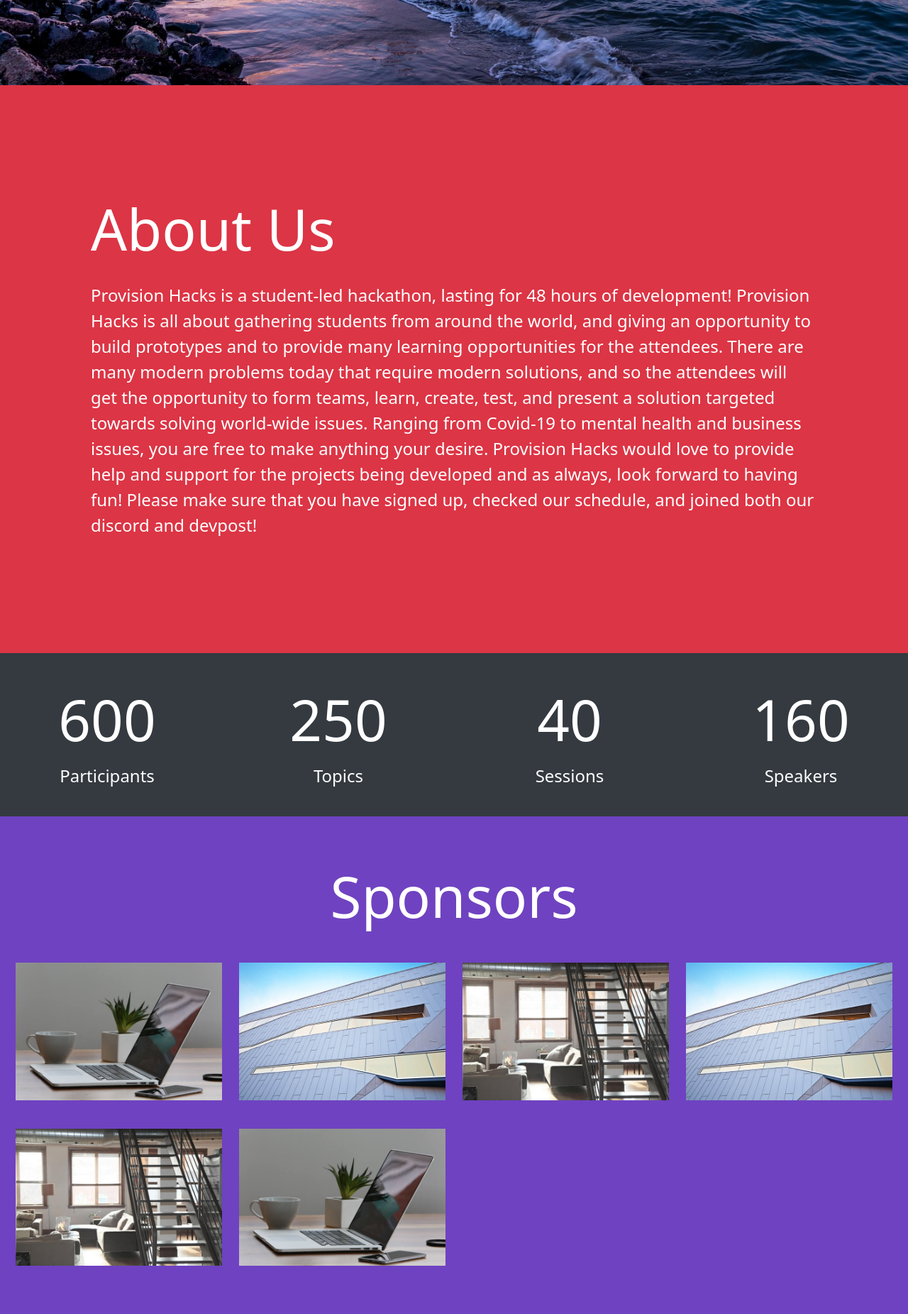
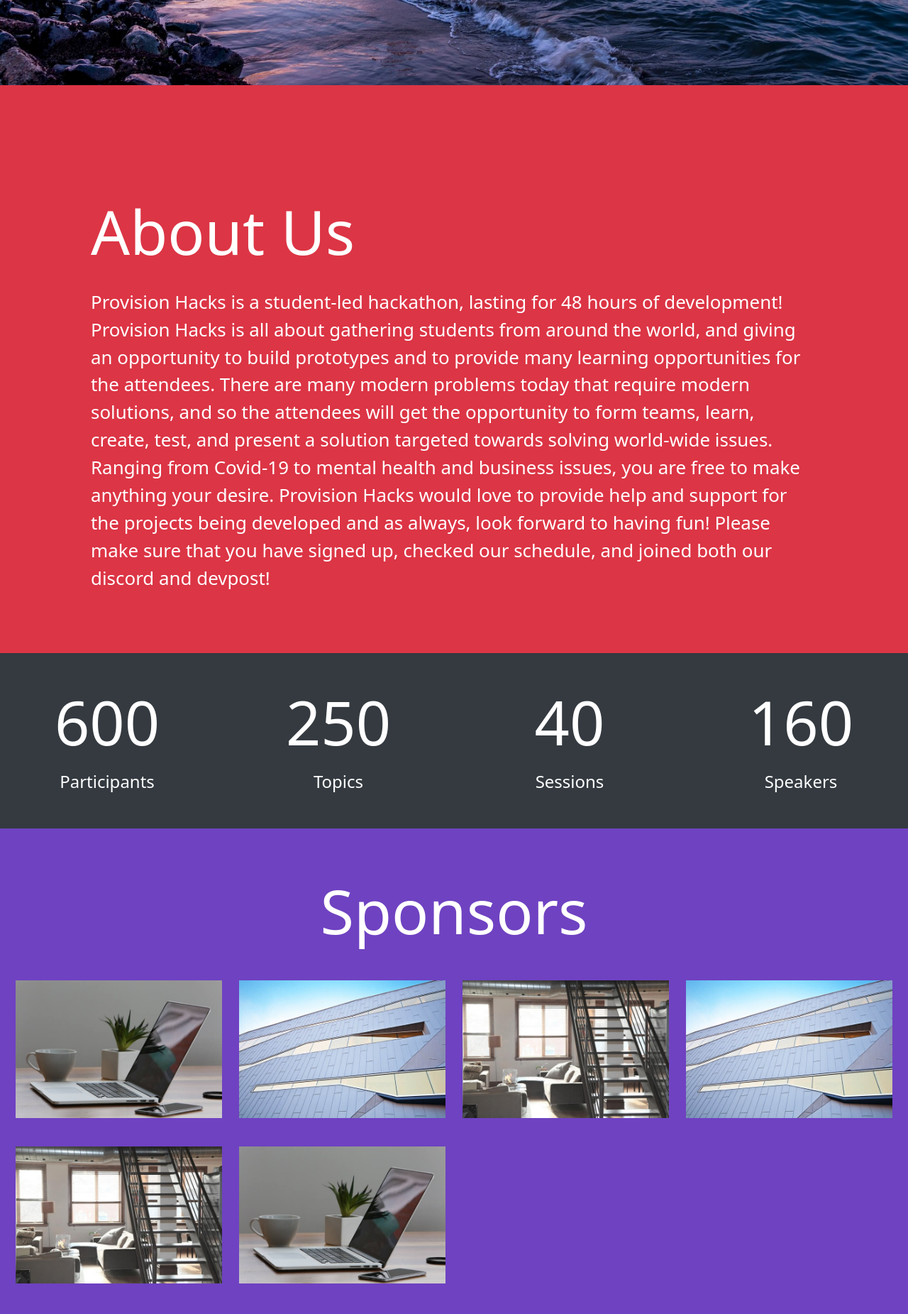
Before and after one commit to Azyles/ProvisionHacks, a plain HTML site: page index.html in a window 1280 px wide. Shown: the part 680-2531 px from the top of the page at 71% size. Drawn offline with nearby package versions, Linux system fonts and the light colour scheme; a script that the page names is missing.

Commit message:
Works on mobile

```diff
--- a/index.html
+++ b/index.html
@@ -1,5 +1,5 @@
 <!DOCTYPE html>
-<html style="height: 100%;width: 100%;">
+<html style="height: 100%;width: 100%;background: black;">
 
 <head>
     <meta charset="utf-8">
@@ -12,7 +12,7 @@
     <script src="https://cdn.jsdelivr.net/npm/bootstrap@5.0.0-beta1/dist/js/bootstrap.bundle.min.js" integrity="sha384-ygbV9kiqUc6oa4msXn9868pTtWMgiQaeYH7/t7LECLbyPA2x65Kgf80OJFdroafW" crossorigin="anonymous"></script>
 </head>
 
-<body style="height: 100%;width: 100%;"><nav class="navbar fixed-top navbar-expand-lg navbar-light center">
+<body style="height: 100%;width: 100%;overflow-wrap: break-word;"><nav class="navbar fixed-top navbar-expand-lg navbar-light center">
     <a class="navbar-brand" href="#">ProvisionHacks</a>
   <button class="navbar-toggler" type="button" data-toggle="collapse" data-target="#navbarText" aria-controls="navbarText" aria-expanded="false" aria-label="Toggle navigation">
   <span class="navbar-toggler-icon"></span>
@@ -38,33 +38,33 @@
 </nav>
     <div class="container text-center" id="Home" style="width: 100%;height: 100%;margin: 0px;padding: 0px;background: url(&quot;assets/img/umer-sayyam-SHP1t8EduMY-unsplash.jpg&quot;) center / cover no-repeat fixed, var(--dark);max-width: 100%;border: 0px none var(--green);">
         <div class="col text-center" style="width: 100%;padding: 0px;">
-            <h1 style="padding-top: 23%;font-size: 6rem;color: rgb(255,255,255);padding-bottom: 2%;">ProvisionHacks</h1><small style="font-size: 1.5rem;color: rgb(255,255,255);font-weight: 700;">April 16-18&nbsp;2021</small>
+            <h1 style="padding-top: 23%;font-size: calc(3em + 3vw);;;color: rgb(255,255,255);padding-bottom: 2%;padding-right: 15%;padding-left: 15%;">ProvisionHacks</h1><small style="font-size: 1.5rem;color: rgb(255,255,255);font-weight: 700;">April 16-18&nbsp;2021</small>
         </div><a class="typeform-share button" href="https://form.typeform.com/to/op4KN480?typeform-medium=embed-snippet" data-mode="popup" style="display:inline-block;text-decoration:none;background-color:#9272CA;color:white;cursor:pointer;font-family:Helvetica,Arial,sans-serif;font-size:20px;line-height:50px;text-align:center;margin:0;margin-top:10px;height:50px;padding:0px 33px;border-radius:10px;max-width:100%;white-space:nowrap;overflow:hidden;text-overflow:ellipsis;font-weight:bold;-webkit-font-smoothing:antialiased;-moz-osx-font-smoothing:grayscale;" data-size="100" target="_blank">Register</a> <script> (function() { var qs,js,q,s,d=document, gi=d.getElementById, ce=d.createElement, gt=d.getElementsByTagName, id="typef_orm_share", b="https://embed.typeform.com/"; if(!gi.call(d,id)){ js=ce.call(d,"script"); js.id=id; js.src=b+"embed.js"; q=gt.call(d,"script")[0]; q.parentNode.insertBefore(js,q) } })() </script>
     </div>
-    <div class="container" id="AboutUs" style="width: 100%;height: 100%;margin: 0px;padding: 0px;background: var(--danger);max-width: 100%;">
+    <div class="container" id="AboutUs" style="width: 100%;margin: 0px;padding: 0px;background: var(--danger);max-width: 100%;min-height: 100%;height: auto;">
         <div class="col" style="width: 100%;padding: 0px;padding-right: 10%;padding-left: 10%;">
-            <h1 style="padding-top: 15%;font-size: 5rem;color: rgb(255,255,255);padding-bottom: 2%;">About Us</h1><small style="font-size: 1.5rem;color: rgb(255,255,255);font-weight: 300;">Provision Hacks is a student-led hackathon, lasting for 48 hours of development! Provision Hacks is all about gathering students from around the world, and giving an opportunity to build prototypes and to provide many learning opportunities for the attendees. There are many modern problems today that require modern solutions, and so the attendees will get the opportunity to form teams, learn, create, test, and present a solution targeted towards solving world-wide issues. Ranging from Covid-19 to mental health and business issues, you are free to make anything your desire. Provision Hacks would love to provide help and support for the projects being developed and as always, look forward to having fun! Please make sure that you have signed up, checked our schedule, and joined both our discord and devpost!</small>
+            <h1 style="padding-top: 15%;font-size: calc(3em + 3vw);color: rgb(255,255,255);padding-bottom: 2%;">About Us</h1><small style="font-size: calc(0.9em + 0.9vw);color: rgb(255,255,255);font-weight: 300;">Provision Hacks is a student-led hackathon, lasting for 48 hours of development! Provision Hacks is all about gathering students from around the world, and giving an opportunity to build prototypes and to provide many learning opportunities for the attendees. There are many modern problems today that require modern solutions, and so the attendees will get the opportunity to form teams, learn, create, test, and present a solution targeted towards solving world-wide issues. Ranging from Covid-19 to mental health and business issues, you are free to make anything your desire. Provision Hacks would love to provide help and support for the projects being developed and as always, look forward to having fun! Please make sure that you have signed up, checked our schedule, and joined both our discord and devpost!</small>
         </div>
     </div>
-    <div class="container text-center" id="Stats" style="width: 100%;margin: 0px;padding: 0px;background: var(--dark);max-width: 100%;">
-        <div class="row text-center" style="padding-bottom: 3%;">
+    <div class="container text-center" id="Stats" style="width: 100%;margin: 0px;padding: 0px;background: var(--dark);max-width: 100%;height: auto;">
+        <div class="row text-center">
             <div class="col-md-3">
-                <h1 style="padding-top: 15%;font-size: 5rem;color: rgb(255,255,255);padding-bottom: 2%;">600</h1><small style="font-size: 1.5rem;color: rgb(255,255,255);font-weight: 300;">Participants</small>
+                <h1 style="padding-top: 15%;font-size: calc(3em + 3vw);color: rgb(255,255,255);padding-bottom: 2%;">600</h1><small style="font-size: 1.5rem;color: rgb(255,255,255);font-weight: 300;">Participants</small>
             </div>
             <div class="col-md-3">
-                <h1 style="padding-top: 15%;font-size: 5rem;color: rgb(255,255,255);padding-bottom: 2%;">250</h1><small style="font-size: 1.5rem;color: rgb(255,255,255);font-weight: 300;">Topics</small>
+                <h1 style="padding-top: 15%;font-size: calc(3em + 3vw);color: rgb(255,255,255);padding-bottom: 2%;">250</h1><small style="font-size: 1.5rem;color: rgb(255,255,255);font-weight: 300;">Topics</small>
             </div>
             <div class="col-md-3">
-                <h1 style="padding-top: 15%;font-size: 5rem;color: rgb(255,255,255);padding-bottom: 2%;">40</h1><small style="font-size: 1.5rem;color: rgb(255,255,255);font-weight: 300;">Sessions</small>
+                <h1 style="padding-top: 15%;font-size: calc(3em + 3vw);color: rgb(255,255,255);padding-bottom: 2%;">40</h1><small style="font-size: 1.5rem;color: rgb(255,255,255);font-weight: 300;">Sessions</small>
             </div>
-            <div class="col-md-3">
-                <h1 style="padding-top: 15%;font-size: 5rem;color: rgb(255,255,255);padding-bottom: 2%;">160</h1><small style="font-size: 1.5rem;color: rgb(255,255,255);font-weight: 300;">Speakers</small>
+            <div class="col-md-3" style="padding-bottom: 6vh;">
+                <h1 style="padding-top: 15%;font-size: calc(3em + 3vw);color: rgb(255,255,255);padding-bottom: 2%;">160</h1><small style="font-size: 1.5rem;color: rgb(255,255,255);font-weight: 300;">Speakers</small>
             </div>
         </div>
     </div>
-    <div class="container" id="Sponsors" style="background: var(--purple);padding: 0px;margin: 0px;max-width: none;width: auto;max-height: none;height: 100%;">
+    <div class="container" id="Sponsors" style="background: var(--purple);padding: 0px;margin: 0px;max-width: none;width: auto;max-height: none;">
         <div class="intro text-center" style="margin: 0px;max-width: none;">
-            <h2 class="text-center" style="padding-top: 5%;padding-bottom: 3%;color: rgb(255,255,255);font-weight: 500;font-size: 5rem;">Sponsors</h2>
+            <h2 class="text-center" style="padding-top: 5%;padding-bottom: 3%;color: rgb(255,255,255);font-weight: 500;font-size: calc(3em + 3vw);">Sponsors</h2>
         </div>
         <div class="row photos" style="margin-right: 10px;margin-left: 10px;padding-bottom: 10px;">
             <div class="col-sm-6 col-md-4 col-lg-3 item" style="padding-bottom: 20px;"><a data-lightbox="photos" href="assets/img/desk.jpg"><img class="img-fluid" src="assets/img/desk.jpg"></a></div>
@@ -77,7 +77,7 @@
     </div>
     <div class="container" id="Faq" style="width: 100%;max-width: 100%;padding-top: 5%;padding-bottom: 5%;background: var(--danger);">
         <div class="col" style="width: 100%;padding: 0px;padding-right: 10%;padding-left: 10%;background: var(--danger);padding-bottom: 3%;">
-            <h1 style="padding-top: 5%;font-size: 5rem;color: rgb(255,255,255);padding-bottom: 0%;">FAQ</h1><small style="font-size: 1.5rem;color: rgb(255,255,255);font-weight: 300;">Frequently Asked Questions</small>
+            <h1 style="padding-top: 5%;font-size: calc(3em + 3vw);color: rgb(255,255,255);padding-bottom: 0%;">FAQ</h1><small style="font-size: 1.5rem;color: rgb(255,255,255);font-weight: 300;">Frequently Asked Questions</small>
         </div><div style="margin-left: 10%; margin-right: 10%;" class="accordion accordion-flush" id="accordionFlushExample">
   <div class="accordion-item">
     <h2 class="accordion-header .bg-danger" id="flush-headingOne" >
@@ -134,7 +134,7 @@
 </div>
 
     </div>
-    <div class="container" id="Team" style="background: var(--orange);padding: 0px;margin: 0px;max-width: none;width: auto;max-height: none;height: 100%;">
+    <div class="container" id="Team" style="background: var(--orange);padding: 0px;margin: 0px;max-width: none;width: auto;max-height: none;">
         <div class="intro text-center" style="margin: 0px;max-width: none;">
             <h2 class="text-center" style="padding-top: 5%;padding-bottom: 3%;color: rgb(255,255,255);font-weight: 500;font-size: 5rem;">Team</h2>
         </div>
```
